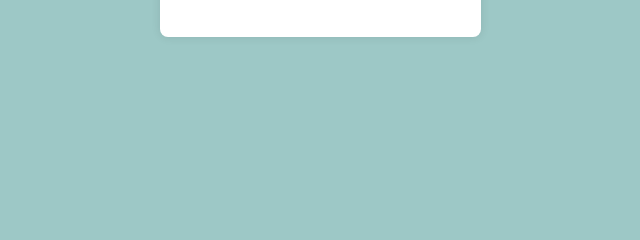
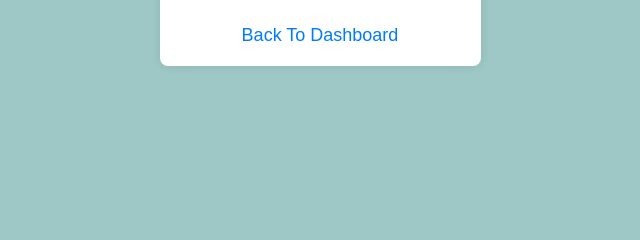
Before and after one commit to MahmoodAhmed-SE/Mazad, a PHP site: page /pages/seller/BidderContactPage.php?product_id=6 in a window 1280 px wide. Shown: the part 500-740 px from the top of the page, without its empty margins (320-960 px from the left). Run offline with PHP 8.4, Linux system fonts and the light colour scheme; a user stored in the database is signed in; data comes from the database, SQL or seed files in the repository; data that the repository does not hold is empty.

Commit message:
fix: page redirection bug

```diff
--- a/pages/LoginPage.php
+++ b/pages/LoginPage.php
@@ -93,13 +93,13 @@ session_destroy();
                 <tr>
                     <td>Name</td>
                     <td>
-                        <input name="name" style="width: 186px" type="text" />
+                        <input name="name" style="width: 186px" type="text" required/>
                     </td>
                 </tr>
                 <tr>
                     <td>Password</td>
                     <td>
-                        <input name="password" style="width: 187px" type="password" />
+                        <input name="password" style="width: 187px" type="password" required/>
                     </td>
                 </tr>
                 <tr>
--- a/pages/bidder/ListOfProducts.php
+++ b/pages/bidder/ListOfProducts.php
@@ -50,7 +50,7 @@ if (isset($_SESSION['user_id']) && isset($_SESSION['role'])) {
         $stmt->execute();
         $products = $stmt->fetchAll(PDO::FETCH_ASSOC);
     } else {
-        $products_query = $pdo->prepare('SELECT * FROM Products;');
+        $products_query = $pdo->prepare('SELECT * FROM Products WHERE bidder_id is null;');
         $products_query->execute();
         $products = $products_query->fetchAll(PDO::FETCH_ASSOC);
     }
--- a/pages/seller/BidderContactPage.php
+++ b/pages/seller/BidderContactPage.php
@@ -72,6 +72,12 @@ if (isset($_SESSION['user_id']) && isset($_SESSION['role'])) {
         .details {
             margin-bottom: 10px;
         }
+        .back-link {
+            margin-top: 30px;
+            font-size: 18px;
+            color: #007bff;
+            text-decoration: none;
+        }
     </style>
 </head>
 <body>
@@ -83,7 +89,10 @@ if (isset($_SESSION['user_id']) && isset($_SESSION['role'])) {
             <p><strong>Bidder Name:</strong> <?php echo $bidder['bidder_name']; ?></p>
             <p><strong>Email:</strong> <?php echo $bidder['bidder_email']; ?></p>
             <p><strong>Phone:</strong> <?php echo $bidder['bidder_phone']; ?></p>
+
         </div>
+        <br><br>
+        <center><a class="back-link" href="./S_Menu.php">Back To Dashboard</a></center>
     </div>
 </body>
 </html>
```
